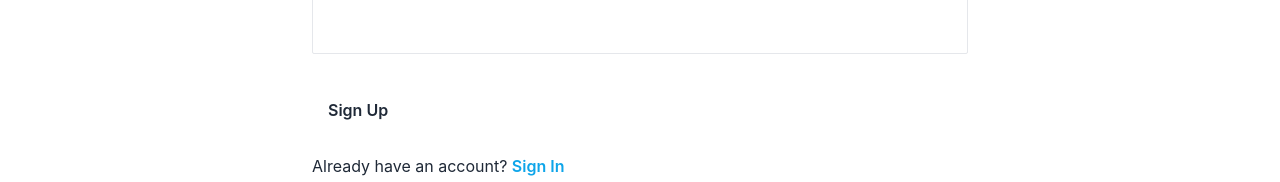
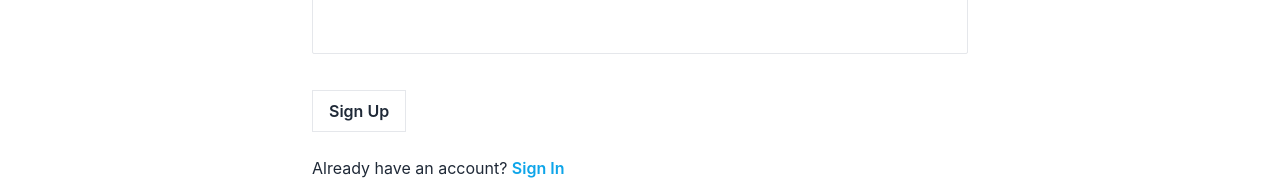
Before and after one commit to Murad501/Murad-dobby, a React (Create React App) app: page /signup in a window 1280 px wide. Shown: the part 740-922 px from the top of the page. Built offline with nearby package versions, Linux system fonts and the light colour scheme; no server answers; what react-photo-view would draw is missing.

Commit message:
signin and signup button animation added

```diff
--- a/src/Components/Navbar/Navbar.js
+++ b/src/Components/Navbar/Navbar.js
@@ -52,7 +52,7 @@ const Navbar = () => {
         <li>
           <Link
             style={{ borderRadius: "0px" }}
-            className={`border font-semibold px-3 py-2`}
+            className={`border font-semibold px-3 py-2 bg-white hover:text-sky-500 hover:border-sky-500`}
             to="/signin"
           >
             Sign In
@@ -61,7 +61,7 @@ const Navbar = () => {
       ) : (
         <button
           onClick={handleLogOut}
-          className={`border font-semibold text-white px-3 py-2 hover:text-sky-400 bg-sky-400 hover:border-sky-400 hover:bg-white`}
+          className={`border font-semibold text-white px-3 py-2 hover:text-sky-400 bg-sky-400 hover:border-sky-400`}
         >
           Sign Out
         </button>
--- a/src/Pages/SignIn/SignIn.js
+++ b/src/Pages/SignIn/SignIn.js
@@ -1,13 +1,12 @@
-import { useContext } from "react";
+import { useContext, useState } from "react";
 import { toast } from "react-hot-toast";
-import { FaGoogle } from "react-icons/fa";
+import { FaGoogle, FaRadiation } from "react-icons/fa";
 import { Link, useLocation, useNavigate } from "react-router-dom";
-import { loadingProvider } from "../../Context/LoadingContext";
 import { userProvider } from "../../Context/UserContext";
 
 const SignIn = () => {
   const { googleLogin, signIn } = useContext(userProvider);
-  const { setIsLoading } = useContext(loadingProvider);
+  const [isLoading, setIsLoading] = useState(false);
   const navigate = useNavigate();
   let location = useLocation();
   let from = location.state?.from?.pathname || "/";
@@ -80,12 +79,23 @@ const SignIn = () => {
           />
         </div>
         <div className="mb-6 flex justify-start items-center">
-          <button
-            type="submit"
-            className={` font-semibold px-4 py-2 rounded-none mt-5`}
-          >
-            Sign In
-          </button>
+          {isLoading ? (
+            <button
+              type="button"
+              className="bg-sky-500 flex items-center justify-center mt-5 text-white px-4 py-2 rounded-sm cursor-wait"
+              disabled
+            >
+              <FaRadiation className="animate-spin mr-3"></FaRadiation>
+              Loading...
+            </button>
+          ) : (
+            <button
+              type="submit"
+              className={` font-semibold px-4 py-2 rounded-none mt-5 border hover:text-sky-500 hover:border-sky-500 transition-all duration-700`}
+            >
+              Sign In
+            </button>
+          )}
         </div>
       </form>
       <p>
--- a/src/Pages/SignUp/SignUp.js
+++ b/src/Pages/SignUp/SignUp.js
@@ -2,15 +2,14 @@ import { updateProfile } from "firebase/auth";
 import React, { useContext, useState } from "react";
 import { useForm } from "react-hook-form";
 import { toast } from "react-hot-toast";
-import { FaGoogle, FaRegTimesCircle } from "react-icons/fa";
+import { FaGoogle, FaRadiation, FaRegTimesCircle } from "react-icons/fa";
 import { Link, useLocation, useNavigate } from "react-router-dom";
-import { loadingProvider } from "../../Context/LoadingContext";
 import { userProvider } from "../../Context/UserContext";
 
 const Signup = () => {
   const [selectedImage, setSelectedImage] = useState(null);
   const { googleLogin, signUp } = useContext(userProvider);
-  const { setIsLoading } = useContext(loadingProvider);
+  const [isLoading, setIsLoading] = useState(false);
   const imgbbApi = process.env.REACT_APP_imgbbApi;
   let navigate = useNavigate();
   let location = useLocation();
@@ -202,12 +201,23 @@ const Signup = () => {
             </div>
           </div>
           <div className="mb-6 flex justify-start items-center">
-            <button
-              type="submit"
-              className={`font-semibold px-4 py-2 rounded-none mt-5`}
-            >
-              Sign Up
-            </button>
+            {isLoading ? (
+              <button
+                type="button"
+                className="bg-sky-500 flex items-center justify-center mt-5 text-white px-4 py-2 rounded-sm cursor-wait"
+                disabled
+              >
+                <FaRadiation className="animate-spin mr-3"></FaRadiation>
+                Loading...
+              </button>
+            ) : (
+              <button
+                type="submit"
+                className={`font-semibold px-4 py-2 rounded-none mt-5 border hover:text-sky-500 hover:border-sky-500 transition-all duration-700`}
+              >
+                Sign Up
+              </button>
+            )}
           </div>
         </form>
         <p className="mb-10">
--- a/src/Routes/router.js
+++ b/src/Routes/router.js
@@ -5,6 +5,7 @@ import Page404 from "../Components/Page404";
 import SignIn from "../Pages/SignIn/SignIn";
 import Signup from "../Pages/SignUp/SignUp";
 import UploadImage from "../Pages/UploadImage/UploadImage";
+import PrivateRoute from "./PrivateRoute";
 
 export const router = createBrowserRouter([
   {
@@ -14,7 +15,7 @@ export const router = createBrowserRouter([
     children: [
       {
         path: "/",
-        element: <Home></Home>,
+        element: <PrivateRoute><Home></Home></PrivateRoute>,
       },
       {
         path: "/signin",
@@ -26,7 +27,7 @@ export const router = createBrowserRouter([
       },
       {
         path: "/upload",
-        element: <UploadImage></UploadImage>,
+        element: <PrivateRoute><UploadImage></UploadImage></PrivateRoute>,
       },
     ],
   },
```
